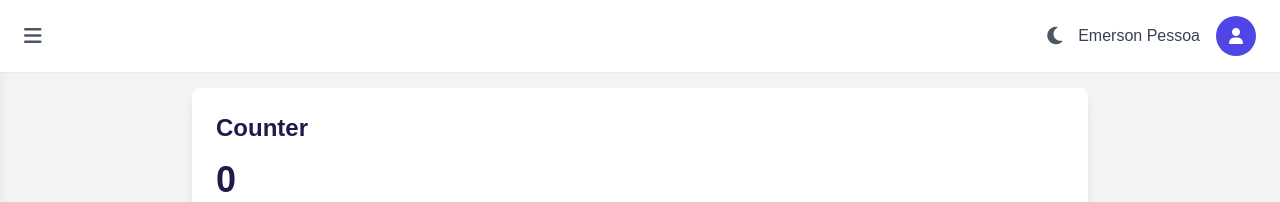
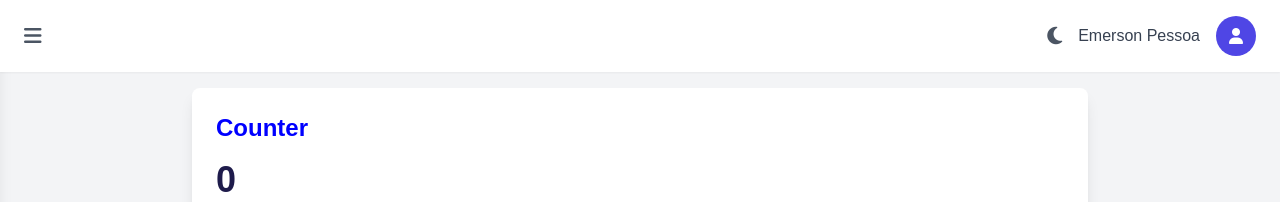
Before and after one commit to emersonpessoa01/ReactEssentialsPractice, a React (Vite) app: page / in a window 1280 px wide. Shown: the top 202 px of the page. Built offline with nearby package versions, Linux system fonts and the light colour scheme; a web font is replaced by a local one.

Commit message:
feat: updated :tada:

```diff
--- a/src/components/CountdownTimer.jsx
+++ b/src/components/CountdownTimer.jsx
@@ -32,14 +32,19 @@ const CountdownTimer = () => {
     const seconds = Math.floor((time % 60000) / 1000); // Restante em segundos
     const milliseconds = time % 1000; // Restante em milésimos de segundo
 
-    return `${minutes}:${seconds.toString().padStart(2, '0')}:${milliseconds
-      .toString()
-      .padStart(3, '0')}`; // Formata como mm:ss:ms
+    return `${minutes}:${seconds.toString().padStart(2, "0")}:${milliseconds.toString().padStart(3, "0")}`; // Formata como mm:ss:ms
   };
 
   return (
     <div className="w-full p-6">
-      <h1 className="text-2xl font-bold mb-4">Timer com Alerta</h1>
+      <h1
+        style={{
+          color: darkMode ? "rgb(178 0 255)" : "rgb(0, 0, 255)", // Cor vermelha no modo escuro e azul no modo claro
+        }}
+        className="text-2xl font-bold mb-4"
+      >
+        Timer com Alerta
+      </h1>
       <div className="flex flex-col sm:flex-row sm:items-center space-y-2 sm:space-y-0 sm:space-x-2">
         <input
           type="number"
@@ -53,22 +58,13 @@ const CountdownTimer = () => {
       </div>
       <div className="text-4xl font-bold mb-4">{formatTime(time)}</div>
       <div className="grid grid-cols-1 sm:grid-cols-3 gap-4">
-        <button
-          onClick={() => setIsRunning(true)}
-          className="px-4 py-2 bg-green-500 text-white rounded hover:bg-green-600"
-        >
+        <button onClick={() => setIsRunning(true)} className="px-4 py-2 bg-green-500 text-white rounded hover:bg-green-600">
           Iniciar
         </button>
-        <button
-          onClick={() => setIsRunning(false)}
-          className="px-4 py-2 bg-yellow-500 text-white rounded hover:bg-yellow-600"
-        >
+        <button onClick={() => setIsRunning(false)} className="px-4 py-2 bg-yellow-500 text-white rounded hover:bg-yellow-600">
           Pausar
         </button>
-        <button
-          onClick={resetTimer}
-          className="px-4 py-2 bg-red-500 text-white rounded hover:bg-red-600"
-        >
+        <button onClick={resetTimer} className="px-4 py-2 bg-red-500 text-white rounded hover:bg-red-600">
           Resetar
         </button>
       </div>
--- a/src/components/Counter.jsx
+++ b/src/components/Counter.jsx
@@ -1,11 +1,18 @@
 import UseAppContext from "../hook/UseAppContext";
 
 export default function Counter() {
-  const { count, setCount } = UseAppContext();
+  const { count, setCount,darkMode } = UseAppContext();
 
   return (
     <div className="w-full rounded-lg p-6 space-y-4">
-      <h2 className="text-2xl font-bold">Counter</h2>
+      <h2
+        style={{
+          color: darkMode ? "rgb(178 0 255)" : "rgb(0, 0, 255)", // Cor vermelha no modo escuro e azul no modo claro
+        }}
+        className="text-2xl font-bold"
+      >
+        Counter
+      </h2>
       <div className="text-4xl font-bold">{count}</div>
       <div className="grid grid-cols-1 sm:grid-cols-3 gap-4">
         <button
--- a/src/components/ImageGallery.jsx
+++ b/src/components/ImageGallery.jsx
@@ -15,6 +15,7 @@ const media = [
   { type: "video", src: "https://i.imgur.com/AEnTwW8.mp4" }, // Exemplo de vídeo
   { type: "video", src: "https://i.imgur.com/AmYbvx1.mp4" }, // Exemplo de vídeo
   { type: "video", src: "https://i.imgur.com/l81pTJX.mp4" }, // Exemplo de vídeo
+  { type: "video", src: "https://i.imgur.com/sXbWaFL.mp4" }, // Exemplo de vídeo
 ];
 
 const MediaGallery = () => {
--- a/src/components/RegisterForm.jsx
+++ b/src/components/RegisterForm.jsx
@@ -55,7 +55,14 @@ const RegisterForm = () => {
 
   return (
     <div className={`w-full p-6 ${darkMode ? "bg-gray-900 text-white" : "bg-white text-black"}`}>
-      <h1 className="text-2xl font-bold mb-4">Formulário de Registro</h1>
+      <h1
+        style={{
+          color: darkMode ? "rgb(178 0 255)" : "rgb(0, 0, 255)", // Cor vermelha no modo escuro e azul no modo claro
+        }}
+        className="text-2xl font-bold mb-4"
+      >
+        Formulário de Registro
+      </h1>
       <form onSubmit={handleSubmit} className="space-y-4">
         {/* Nome */}
         <div>
--- a/src/components/Tabs.jsx
+++ b/src/components/Tabs.jsx
@@ -18,7 +18,14 @@ const Tabs = () => {
 
   return (
     <div className="w-full p-6">
-      <h1 className="text-xl font-bold mb-4 text-blue-700">Excelência Pessoal: A Força da Disciplina, Planejamento, Metas e Prática</h1>
+      <h1
+        style={{
+          color: darkMode ? "rgb(178 0 255)" : "rgb(0, 0, 255)", // Cor vermelha no modo escuro e azul no modo claro
+        }}
+        className="text-xl font-bold mb-4 text-blue-700"
+      >
+        Excelência Pessoal: A Força da Disciplina, Planejamento, Metas e Prática
+      </h1>
       <div className="grid grid-cols-1 sm:grid-cols-4 gap-1">
         {Object.keys(tabsContent).map((tab) => (
           <button
@@ -30,7 +37,9 @@ const Tabs = () => {
           </button>
         ))}
       </div>
-      <div className={`border mt-2 p-4 rounded bg-gray-100 ${darkMode ? "bg-gray-800 text-white" : "bg-white text-black"}`}>{tabsContent[activeTab]}</div>
+      <div className={`border mt-2 p-4 rounded bg-gray-100 ${darkMode ? "bg-gray-800 text-white" : "bg-white text-black"}`}>
+        {tabsContent[activeTab]}
+      </div>
     </div>
   );
 };
--- a/src/styles/globals.css
+++ b/src/styles/globals.css
@@ -104,7 +104,7 @@ input[type="number"] {
   /* color: var(--color-secondary); */
   letter-spacing: 1%;
   display: -webkit-box;
-  -webkit-line-clamp: 2;
+  -webkit-line-clamp: 3;
   -webkit-box-orient: vertical;
   overflow: hidden;
 }
```
